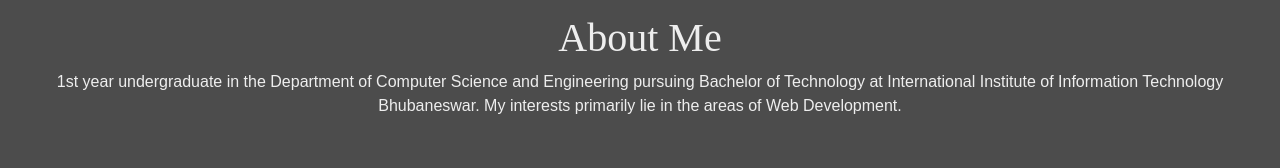
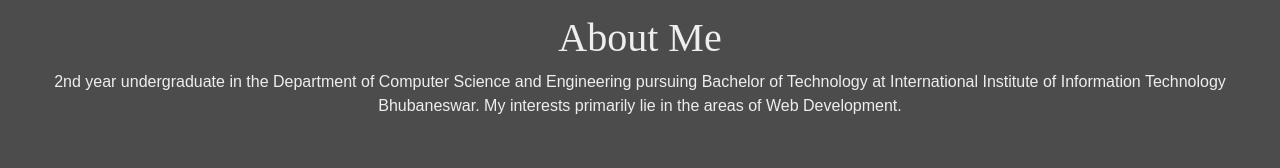
Before and after one commit to sagar-barapatre/Portfolio-Website, a plain HTML site: page index.html in a window 1280 px wide. Shown: the part 466-634 px from the top of the page. Drawn offline with nearby package versions, Linux system fonts and the light colour scheme; no server answers; animation ran at ten frames a second; a web font is replaced by a local one.

Commit message:
Update index.html

```diff
--- a/index.html
+++ b/index.html
@@ -63,7 +63,7 @@
         <div class="fixed-content">
 
             <h1>About Me</h1>
-            <p>1st year undergraduate in the Department of Computer Science and Engineering pursuing Bachelor of Technology at International Institute of Information Technology Bhubaneswar. My interests primarily lie in the areas of Web Development.</p>
+            <p>2nd year undergraduate in the Department of Computer Science and Engineering pursuing Bachelor of Technology at International Institute of Information Technology Bhubaneswar. My interests primarily lie in the areas of Web Development.</p>
         </div>
     </div>
 
```
